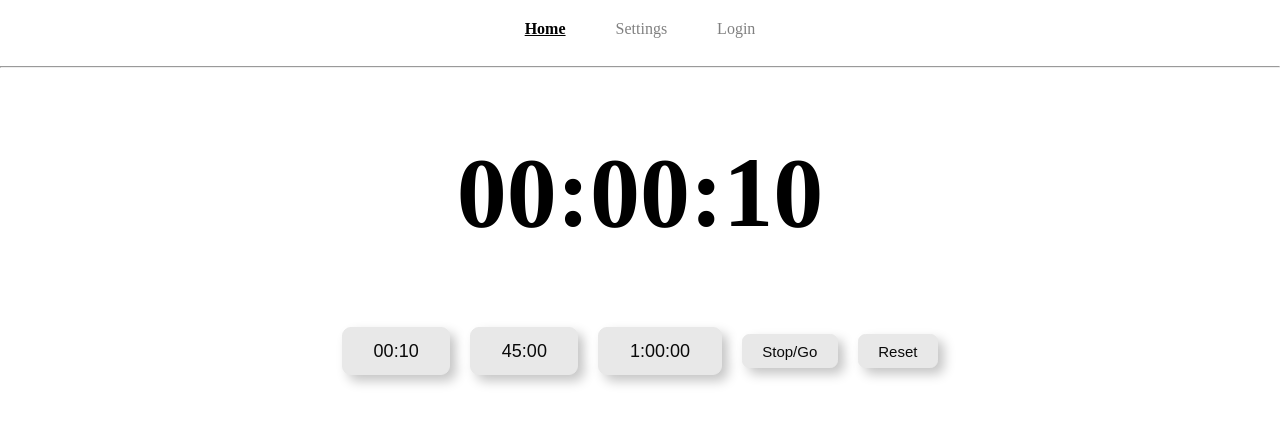
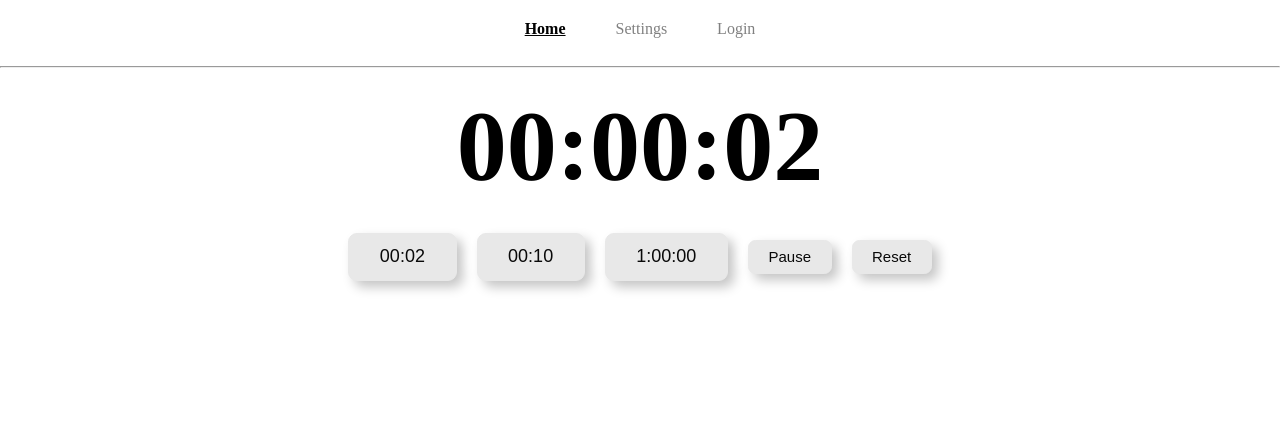
Before and after one commit to cat391/GrindMeter, a React (Vite) app in the folder grindmeter/: page / in a window 1280 px wide. Shown: the top 424 px of the page. Built offline with nearby package versions, Linux system fonts and the light colour scheme.

Commit message:
Added some indication timer has finished

```diff
--- a/grindmeter/src/App.css
+++ b/grindmeter/src/App.css
@@ -22,11 +22,19 @@ body {
   margin: 10px;
 }
 
-h1 {
+.timer {
   display: flex;
   justify-content: center;
   align-items: center;
   font-size: 100px;
+}
+
+.timer-stopped {
+  display: flex;
+  justify-content: center;
+  align-items: center;
+  font-size: 100px;
+  color: red;
 }
 
 .preset-container {
--- a/grindmeter/src/components/Timer.jsx
+++ b/grindmeter/src/components/Timer.jsx
@@ -2,14 +2,16 @@ import useTimer from "./useTimer";
 import "../App.css";
 
 export default function Timer({ duration, isRunning, reset }) {
-  const { hours, minutes, seconds } = useTimer(duration, isRunning, reset);
+  const { hours, minutes, seconds, state } = useTimer(
+    duration,
+    isRunning,
+    reset
+  );
 
   return (
-    <div>
-      <h1>
-        {String(hours).padStart(2, "0")}:{String(minutes).padStart(2, "0")}:
-        {String(seconds).padStart(2, "0")}
-      </h1>
+    <div className={state ? "timer-stopped" : "timer"}>
+      {String(hours).padStart(2, "0")}:{String(minutes).padStart(2, "0")}:
+      {String(seconds).padStart(2, "0")}
     </div>
   );
 }
--- a/grindmeter/src/components/useTimer.jsx
+++ b/grindmeter/src/components/useTimer.jsx
@@ -5,7 +5,6 @@ export default function useTimer(startingSeconds, isRunning, reset) {
 
   useEffect(() => {
     setTime(startingSeconds);
-    console.log("ran");
   }, [startingSeconds, reset]);
 
   useEffect(() => {
@@ -20,9 +19,12 @@ export default function useTimer(startingSeconds, isRunning, reset) {
     };
   }, [isRunning]);
 
+  const finished = time === 0;
+
   return {
     hours: Math.floor((time / (60 * 60)) % 24),
     minutes: Math.floor((time / 60) % 60),
     seconds: Math.floor(time % 60),
+    state: finished,
   };
 }
--- a/grindmeter/src/pages/Home.jsx
+++ b/grindmeter/src/pages/Home.jsx
@@ -5,7 +5,7 @@ import "../App.css";
 
 export default function Home() {
   const [isOn, setIsOn] = useState(false);
-  const [presets, setPresets] = useState([10, 2700, 3600]);
+  const [presets, setPresets] = useState([2, 10, 3600]);
   const [displayedTime, setDisplayedTime] = useState(presets[0]);
   const [shouldReset, setShouldReset] = useState(0);
 
@@ -37,7 +37,7 @@ export default function Home() {
           );
         })}
         <button className="set-button" onClick={toggleTimer}>
-          Stop/Go
+          Pause
         </button>
         <button className="set-button" onClick={resetTimer}>
           Reset
```
